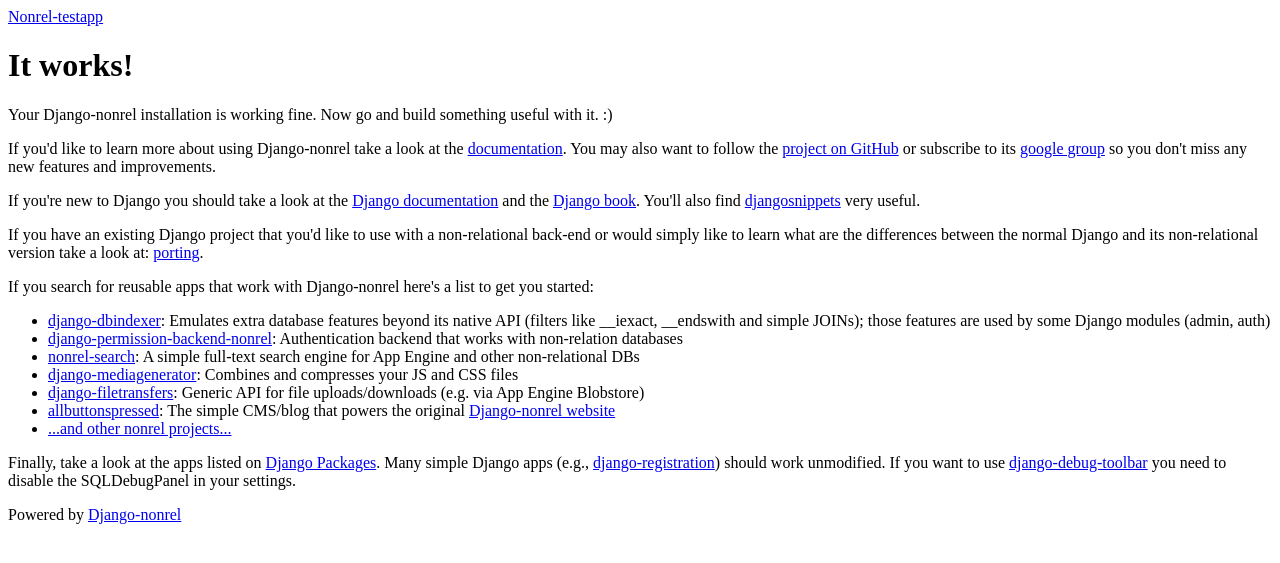
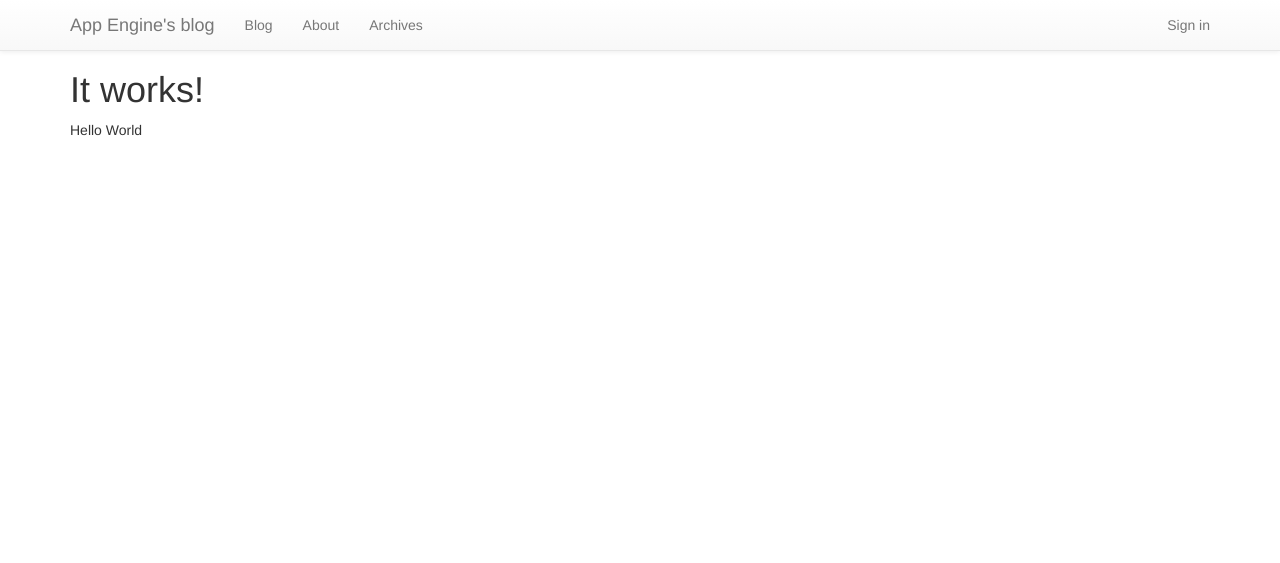
Before and after one commit to moretti/engine-blog, a Django app: template templates/home.html in a window 1280 px wide. Shown: the top 563 px of the page. Run offline with Django 3.2, Linux system fonts and the light colour scheme; the template is opened without the code that fills it, so the values that code supplies are empty; parts of the project's set-up code (start-up, migrations or seed data) failed here and were passed over; some libraries are stand-ins or nearby versions.

Commit message:
Added a basic template with bootstrap

```diff
--- a/static/css/main.css
+++ b/static/css/main.css
@@ -0,0 +1,3 @@
+body {
+  padding-top: 50px;
+}
--- a/templates/base.html
+++ b/templates/base.html
@@ -1,53 +1,57 @@
-<!DOCTYPE html
-     PUBLIC "-//W3C//DTD XHTML 1.0 Transitional//EN"
-     "http://www.w3.org/TR/xhtml1/DTD/xhtml1-transitional.dtd">
-<html xmlns="http://www.w3.org/1999/xhtml"
-    dir="{% if LANGUAGE_BIDI %}rtl{% else %}ltr{% endif %}"
-    xml:lang="{% firstof LANGUAGE_CODE 'en' %}"
-    lang="{% firstof LANGUAGE_CODE 'en' %}">
+<!DOCTYPE html>
+<html>
   <head>
-    <title>{% block title %}{% endblock %} - Nonrel-testapp</title>
+    <title>App Engine's blog {% block title %}{% endblock %}</title>
+    <meta name="viewport" content="width=device-width, initial-scale=1.0">
+    <link rel="stylesheet" href="//netdna.bootstrapcdn.com/bootstrap/3.0.0/css/bootstrap.min.css">
+    <link rel="stylesheet" href="//netdna.bootstrapcdn.com/bootstrap/3.0.0/css/bootstrap-theme.min.css">
+    <link rel="stylesheet" href="/static/css/main.css">
 
-    {% block css %}
-    {% endblock %}
-
-    {% block preload_js %}
-    {% endblock %}
-
-    {% block extra-head %}{% endblock %}
   </head>
-
   <body>
-    <div id="header">
-      <a id="logo" href="/">Nonrel-testapp</a>
+    <div class="navbar navbar-default navbar-fixed-top">
+      <div class="container">
+        <div class="navbar-header">
+          <button type="button" class="navbar-toggle" data-toggle="collapse" data-target=".navbar-collapse">
+            <span class="icon-bar"></span>
+            <span class="icon-bar"></span>
+            <span class="icon-bar"></span>
+          </button>
+          <a class="navbar-brand" href="#">App Engine's blog</a>
+        </div>
+        <div class="collapse navbar-collapse">
+          <ul class="nav navbar-nav">
+            <li><a href="#">Blog</a></li>
+            <li><a href="#about">About</a></li>
+            <li><a href="#contact">Archives</a></li>
+          </ul>
+          <ul class="nav navbar-nav navbar-right">
+            {% if user.is_authenticated %}
+              <li class="dropdown">
+                <a href="#" class="dropdown-toggle" data-toggle="dropdown">{{ user.username }} <b class="caret"></b></a>
+                <ul class="dropdown-menu">
+                  <li><a href="{{ user.create_logout_url }}">Sign out</a></li>
+                </ul>
+              </li>
+            {% else %}
+              <li><a href="{{ user.create_login_url }}">Sign in</a></li>
+            {% endif %}
+          </ul>
+        </div>
+      </div>
     </div>
 
-    <div class="columns">
-      <div id="content" class="column">
-        {% block content-header %}
-          {% if error %}<div class="error">{{ error }}</div>{% endif %}
-          {% if info %}<div class="info">{{ info }}</div>{% endif %}
-          {% if messages %}
-            {% for message in messages %}
-              <div class="info">{{ message }}</div>
-            {% endfor %}
-          {% endif %}
-        {% endblock %}
+    <div class="container">
 
+      <div id="content">
         {% block content %}{% endblock %}
       </div>
 
-      <div id="sidebar" class="column">
-        {% block sidebar %}
-        {% endblock %}
-      </div>
     </div>
 
-    <div id="footer">
-      <p>Powered by <a href="https://github.com/django-nonrel">Django-nonrel</a></p>
-    </div>
-
-    {% block js %}
-    {% endblock %}
+    <script src="//ajax.googleapis.com/ajax/libs/jquery/2.0.3/jquery.min.js"></script>
+    <script src="//netdna.bootstrapcdn.com/bootstrap/3.0.0/js/bootstrap.min.js"></script>
+    <script src="/static/js/main.js"></script>
+    <link rel="stylesheet" href="static/css/main.css">
   </body>
 </html>
--- a/templates/home.html
+++ b/templates/home.html
@@ -1,41 +1,7 @@
 {% extends 'base.html' %}
-{% block title %}It works!{% endblock %}
+{% block title %}- Home{% endblock %}
 
 {% block content %}
 <h1>It works!</h1>
-<p>
-Your Django-nonrel installation is working fine. Now go and build something useful with it. :)
-</p>
-
-<p>
-If you'd like to learn more about using Django-nonrel take a look at the <a href="http://readthedocs.org/docs/django-nonrel">documentation</a>.
-You may also want to follow the <a href="https://github.com/django-nonrel">project on GitHub</a> or subscribe to its <a href="https://groups.google.com/group/django-non-relational">google group</a> so you don't miss any new features and improvements.
-</p>
-
-<p>
-If you're new to Django you should take a look at the <a href="http://docs.djangoproject.com/">Django documentation</a> and the <a href="http://www.djangobook.com/">Django book</a>.
-You'll also find <a href="http://djangosnippets.org/">djangosnippets</a> very useful.
-</p>
-
-<p>
-If you have an existing Django project that you'd like to use with a non-relational back-end or would simply like to learn what are the differences between the normal Django and its non-relational version take a look at: <a href="http://readthedocs.org/docs/django-nonrel/en/latest/content/porting.html">porting</a>.
-</p>
-
-<p>
-If you search for reusable apps that work with Django-nonrel here's a list to get you started:
-</p>
-
-<ul>
-  <li><a href="https://github.com/django-nonrel/django-dbindexer">django-dbindexer</a>: Emulates extra database features beyond its native API (filters like __iexact, __endswith and simple JOINs); those features are used by some Django modules (admin, auth)</li>
-  <li><a href="https://github.com/django-nonrel/django-permission-backend-nonrel">django-permission-backend-nonrel</a>: Authentication backend that works with non-relation databases</li>
-  <li><a href="https://github.com/django-nonrel/nonrel-search">nonrel-search</a>: A simple full-text search engine for App Engine and other non-relational DBs</li>
-  <li><a href="http://readthedocs.org/docs/django-nonrel/en/latest/content/django-mediagenerator%20asset%20manager.html">django-mediagenerator</a>: Combines and compresses your JS and CSS files</li>
-  <li><a href="http://readthedocs.org/docs/django-nonrel/en/latest/content/django-filetransfers%20-%20File%20upload-download%20abstraction.html">django-filetransfers</a>: Generic API for file uploads/downloads (e.g. via App Engine Blobstore)</li>
-  <li><a href="http://readthedocs.org/docs/django-nonrel/en/latest/content/All%20Buttons%20Pressed%20-%20CMS%20&amp;%20blog%20for%20Django-nonrel.html">allbuttonspressed</a>: The simple CMS/blog that powers the original <a href="http://www.allbuttonspressed.com">Django-nonrel website</a></li>
-  <li><a href="https://github.com/django-nonrel">...and other nonrel projects...</a></li>
-</ul>
-
-<p>
-Finally, take a look at the apps listed on <a href="http://djangopackages.com/">Django Packages</a>. Many simple Django apps (e.g., <a href="https://bitbucket.org/ubernostrum/django-registration">django-registration</a>) should work unmodified. If you want to use <a href="http://robhudson.github.com/django-debug-toolbar/">django-debug-toolbar</a> you need to disable the SQLDebugPanel in your settings.
-</p>
+<p>Hello World</p>
 {% endblock %}
```
